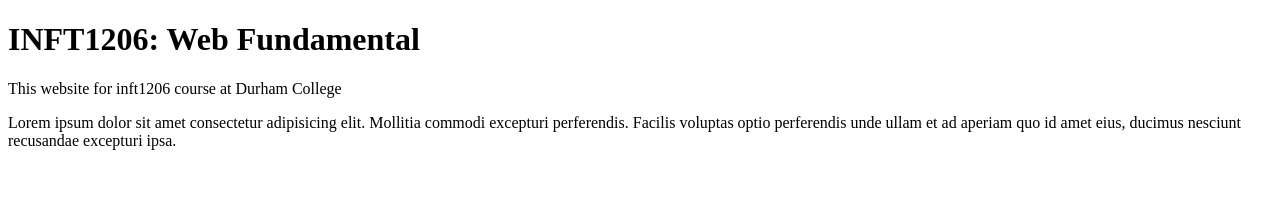
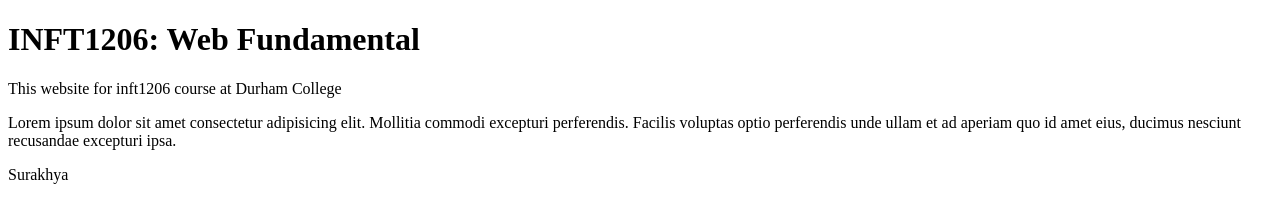
Before and after one commit to pokharelsurakshya/-Assignment-3-surakshya, a plain HTML site: page index.html in a window 1280 px wide. Drawn offline with Linux system fonts and the light colour scheme.

Commit message:
update index.html
name

```diff
--- a/index.html
+++ b/index.html
@@ -9,5 +9,7 @@
     <h1>INFT1206: Web Fundamental</h1>
     <p>This website for inft1206 course at Durham College</p>
     <p>Lorem ipsum dolor sit amet consectetur adipisicing elit. Mollitia commodi excepturi perferendis. Facilis voluptas optio perferendis unde ullam et ad aperiam quo id amet eius, ducimus nesciunt recusandae excepturi ipsa.</p>
+    <P>Surakhya
+    </P>
 </body>
 </html>
```
